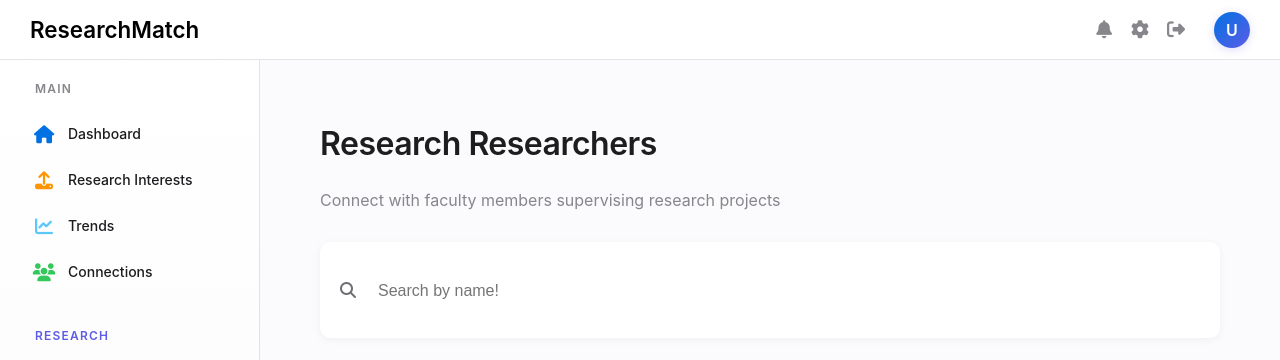
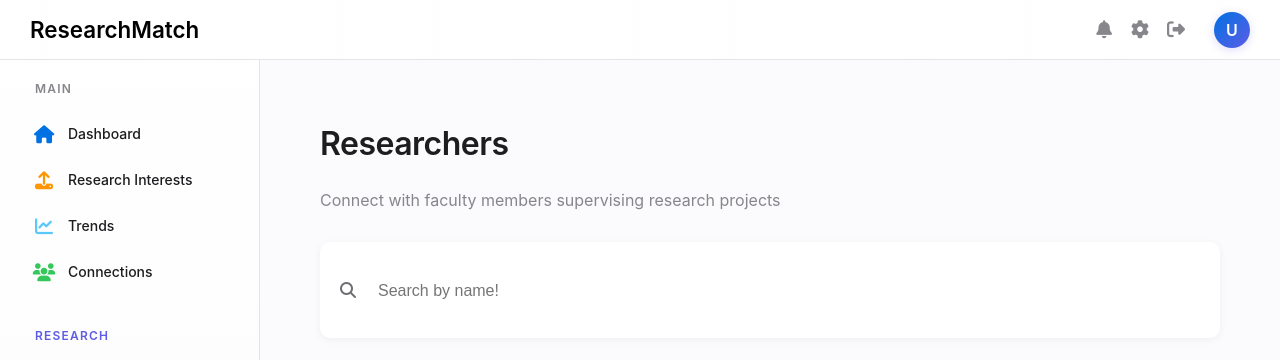
Before and after one commit to spuddydev/CITS3403_Group_Project, a Flask app: template templates/researchers.html in a window 1280 px wide. Shown: the top 360 px of the page. Run offline with Flask 3, Linux system fonts and the light colour scheme; the template is opened without the code that fills it: values that come from a table or form of the project are taken from there, others are empty.

Commit message:
Fixed typo on researchers.html

```diff
--- a/templates/researchers.html
+++ b/templates/researchers.html
@@ -5,7 +5,7 @@
 {% block content %}
 <div class="content-container">
     <div class="page-header">
-        <h1>Research Researchers</h1>
+        <h1>Researchers</h1>
         <p class="text-muted">Connect with faculty members supervising research projects</p>
     </div>
 
```
Also changed, not shown: instance/site.db.
